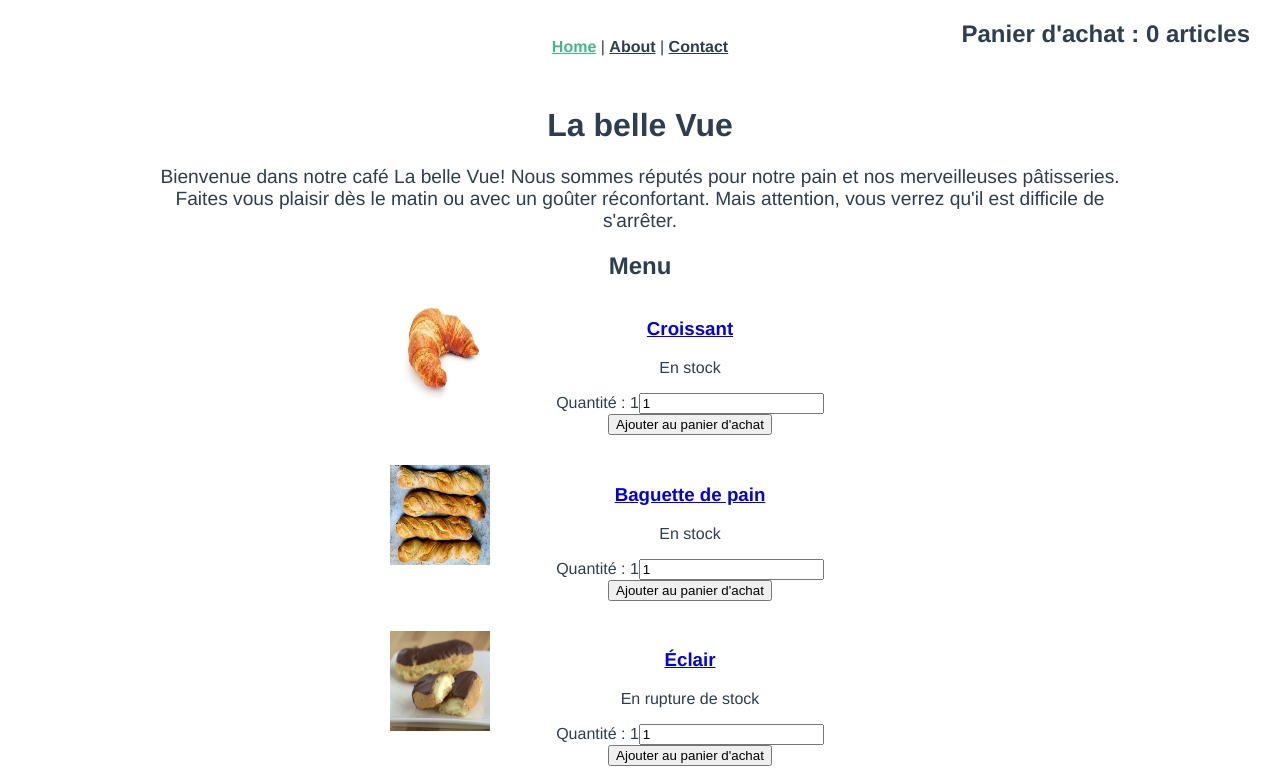
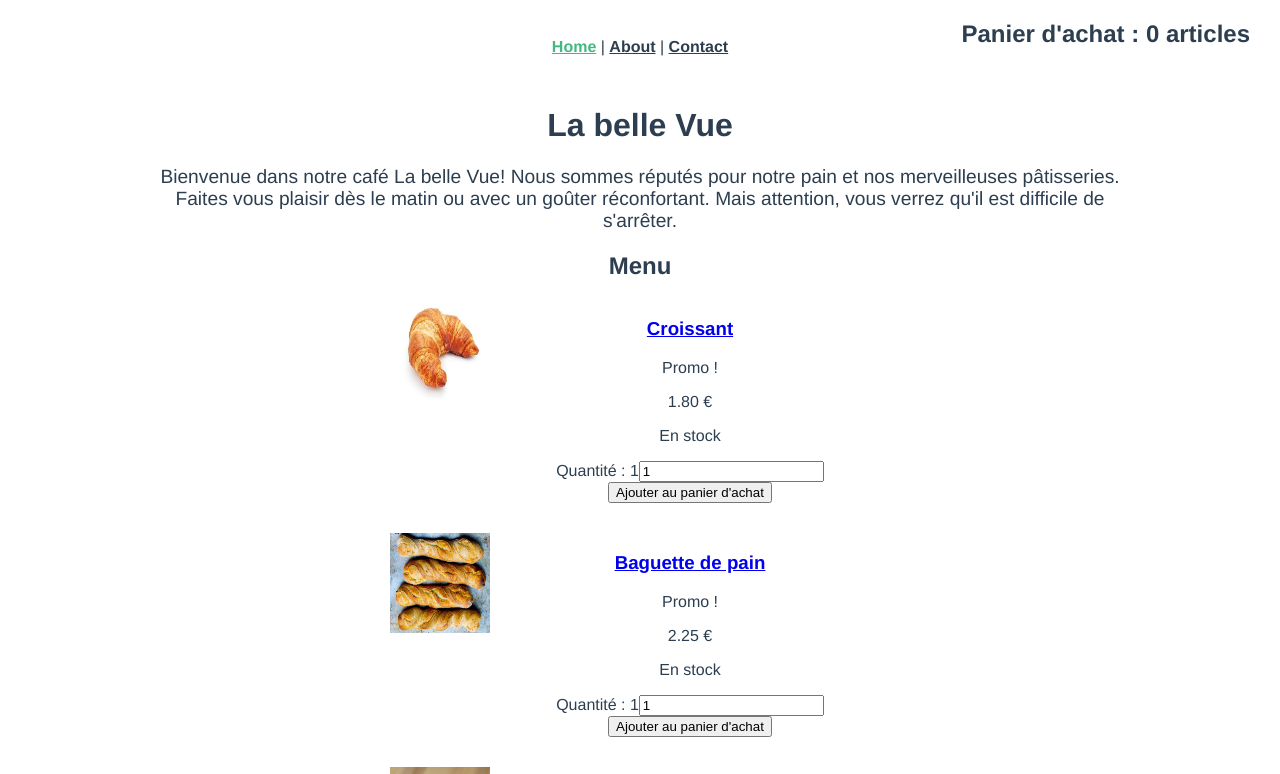
Before and after one commit to gregcanu/vuejs-cli-oc, a Vue app: page / in a window 1280 px wide. Shown: the top 774 px of the page. Built offline with nearby package versions, Linux system fonts and the light colour scheme.

Commit message:
ajout hook cycle de vie

```diff
--- a/src/components/MenuItem.vue
+++ b/src/components/MenuItem.vue
@@ -1,7 +1,28 @@
 <script>
 export default {
     name: "MenuItem",
-    props: ["addToShoppingCart", "image", "inStock", "name", "quantity"]
+    props: ["addToShoppingCart", "image", "inStock", "name", "quantity", "price"],
+    date: new Date(),
+    data() {
+        return {
+            onSale: false
+        }
+    },
+    computed: {
+        generatedPrice() {
+            if(this.onSale) {
+                return (this.price * 0.9).toFixed(2)
+            }
+            return this.price
+        }
+    },
+    beforeMount() {
+        // const today = this.date.getDate();
+        const today = new Date().getDate()
+        if(today % 2 === 0) {
+            this.onSale = true
+        }
+    }
 }
 </script>
 
@@ -10,6 +31,8 @@ export default {
         <img class="menu-item__image" :src="image.source" :alt="image.alt" />
         <div>
             <a :href="/item/+name"><h3>{{ name }}</h3></a>
+            <p v-if="onSale">Promo !</p>
+            <p>{{ generatedPrice }} €</p>
             <p v-if="inStock">En stock</p>
             <p v-else>En rupture de stock</p>
             <div>
--- a/src/views/Home.vue
+++ b/src/views/Home.vue
@@ -15,6 +15,7 @@
                 :addToShoppingCart="addToShoppingCart"
                 :name="item.name"
                 :image="item.image"
+                :price="item.price"
                 :quantity="item.quantity"
                 :inStock="item.inStock"
                 :key="item.name"
@@ -50,7 +51,8 @@ export default {
                         alt: "Un croissant"
                     },
                     inStock: true,
-                    quantity: 1
+                    quantity: 1,
+                    price: 2
                 },
                 {
                     name: "Baguette de pain",
@@ -59,7 +61,8 @@ export default {
                         alt: "Quatre baguettes de pain"
                     },
                     inStock: true,
-                    quantity: 1
+                    quantity: 1,
+                    price: 2.50
                 },
                 {
                     name: "Éclair",
@@ -68,7 +71,8 @@ export default {
                         alt: "Éclair au chocolat"
                     },
                     inStock: false,
-                    quantity: 1
+                    quantity: 1,
+                    price: 4
                 }
             ]
         }
```
